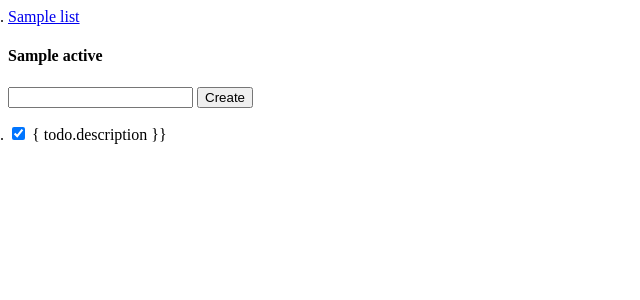
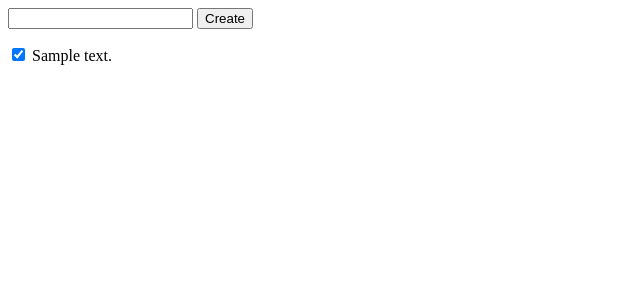
Before and after one commit to hillc255/fullstackdemos, a Flask app: template todoapp/templates/index.html in a window 1280 px wide. Shown: the top 300 px of the page, without its empty margins (0-640 px from the left). Run offline with Flask 2, Linux system fonts and the light colour scheme; tables that the repository leaves empty hold one stand-in row (values such as "Sample post"); the template is opened without the code that fills it: values that come from a table or form of the project are taken from there, most other values are stand-ins (such as "Sample title", 1, 10 or a date in 2020).

Commit message:
add updates

```diff
--- a/todoapp/app.py
+++ b/todoapp/app.py
@@ -1,7 +1,7 @@
-import sys
 from flask import Flask, render_template, abort, request, redirect, url_for, jsonify
 from flask_sqlalchemy import SQLAlchemy
 from flask_migrate import Migrate
+import sys
 
 app = Flask(__name__)
 app.config['SQLALCHEMY_DATABASE_URI'] = 'postgresql://postgres:picasso0@localhost:5432/todoapp'
@@ -30,6 +30,7 @@
     todo = Todo(description=description)
     db.session.add(todo)
     db.session.commit()
+    body['completed'] = todo.completed
     body['description'] = todo.description
   except:
     error = True
@@ -46,6 +47,7 @@
 def set_completed_todo(todo_id):
   try:
     completed = request.get_json()['completed']
+    print('completed', completed)
     todo = Todo.query.get(todo_id)
     todo.completed = completed
     db.session.commit()
@@ -57,4 +59,5 @@
 
 @app.route('/')
 def index():
-  return render_template('index.html', data=Todo.query.order_by('id').all())
+  return render_template('index.html', todos=Todo.query.order_by('id').all())
+  #return render_template('index.html', data=Todo.query.order_by('id').all())
--- a/todoapp/templates/index.html
+++ b/todoapp/templates/index.html
@@ -6,44 +6,15 @@
         display: none;
       }
       ul{
-        list-style: name;
+        list-style: none;
         padding: 0;
         margin:  0;
-        width: 300px;
-      }
-      li {
-        clear: both;
-      }
-      li button {
-        -webkit-appearance: none;
-        border: none;
-        outline: none;
-        color: red;
-        float: right;
-        cursor: pointer;
-        font-size: 20px;
-      }
-      .lists-wrappeer, .todos-wrappeer {
-        display: inline-block;
-        vertical-align: top;
+        width: 200px;
       }
     </style>
   </head>
   <body>
-    <div class="lists-wrapper">
-      <ul id="lists">
-        {% for list in lists %}
-        <li>
-          <a href="/lists/{{ list.id }}">
-            {{ list.name }}
-          </a>
-        </li>
-        {% endfor %}
-      </ul>
-    </div>
-    <div class="todos-wrapper">
-      <h4>{{ active_list.name }}</h4>
-      <form id="form">
+    <form id="form" method="post" action="/todos/create">
       <input type="text" id="description" name="description" />
       <input type="submit" value="Create" />
     </form>
@@ -52,11 +23,10 @@
       {% for todo in todos %}
       <li>
         <input class="check-completed" data-id="{{ todo.id }}" type="checkbox" {% if todo.completed %} checked {% endif %} />
-          { todo.description }}
+        {{ todo.description }}
       </li>
       {% endfor %}
     </ul>
-    </div>
     <script>
       const checkboxes = document.querySelectorAll('.check-completed');
       for (let i = 0; i < checkboxes.length; i++) {
@@ -97,12 +67,18 @@
         })
         .then(function(jsonResponse) {
           console.log(jsonResponse);
+          const checkbox = document.createElement('input');
+          checkbox.setAttribute('type', 'checkbox');
+          checkbox.setAttribute('data-id', jsonResponse['id']);
+          checkbox.setAttribute('class', 'check-completed');
           const liItem = document.createElement('LI');
           liItem.innerHTML = jsonResponse['description'];
+          liItem.prepend(checkbox);
           document.getElementById('todos').appendChild(liItem);
           document.getElementById('error').className = 'hidden';
         })
         .catch(function() {
+          console.error('Error occurred')
           document.getElementById('error').className = '';
         })
       }
```
Lines whose indentation alone changed are shown as unchanged.
